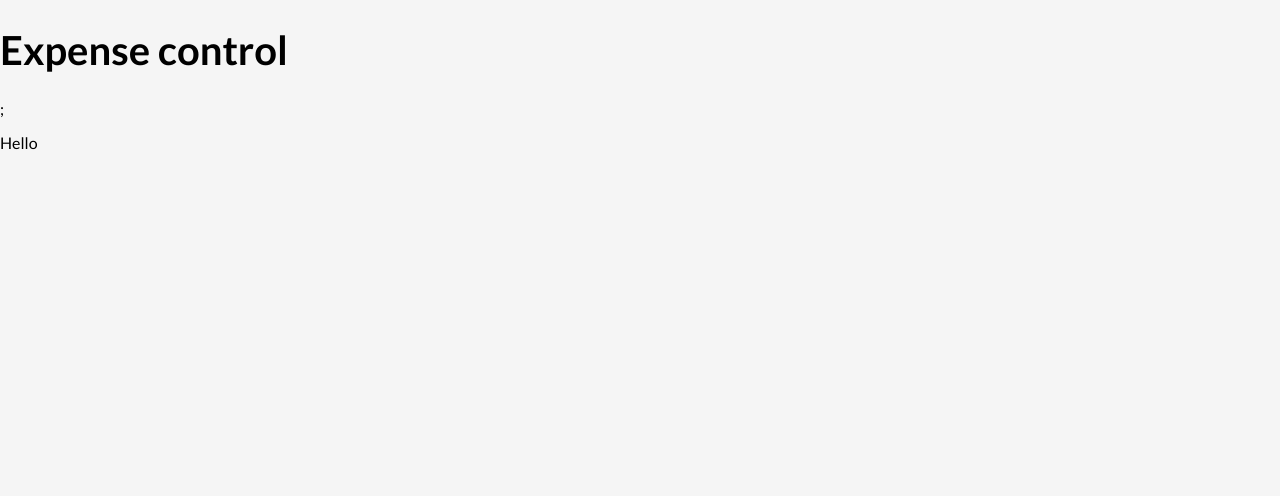
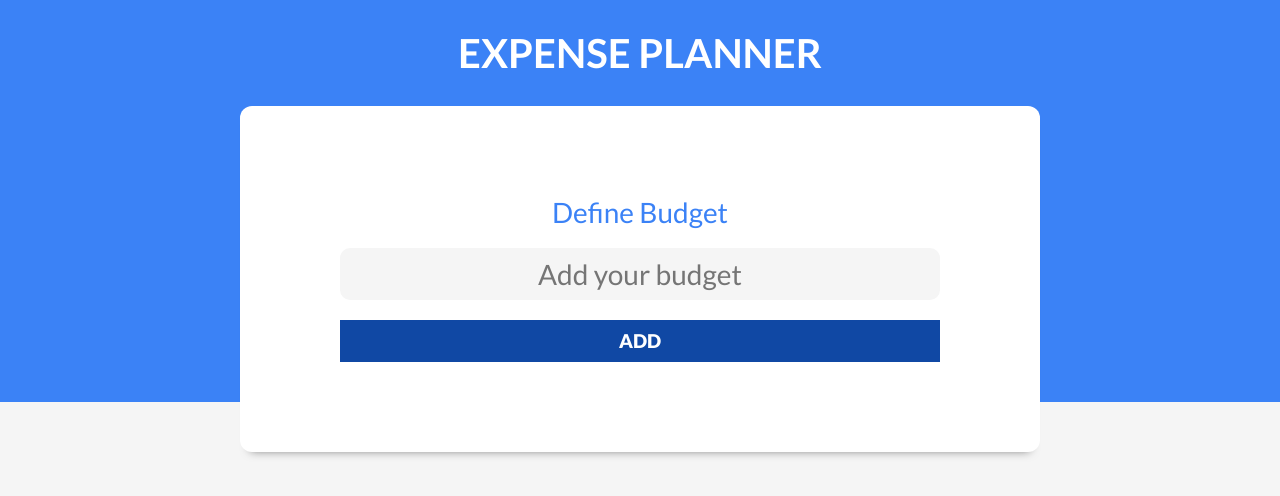
Before and after one commit to Sparktan24/expense-control, a React (Vite) app: page / in a window 1280 px wide. Shown: the top 496 px of the page. Built offline with nearby package versions, Linux system fonts and the light colour scheme.

Commit message:
Add define budget design

```diff
--- a/src/App.jsx
+++ b/src/App.jsx
@@ -1,10 +1,11 @@
 import { useState } from "react";
+import Header from "./components/Header";
 
 function App() {
   return (
-    <>
-      <h1>Expense control</h1>;<p className="test">Hello</p>
-    </>
+    <div>
+      <Header />
+    </div>
   );
 }
 
--- /dev/null
+++ b/src/components/Header.jsx
@@ -0,0 +1,13 @@
+import React from "react";
+import NewBudget from "./NewBudget";
+
+const Header = () => {
+  return (
+    <header>
+      <h1>Expense planner</h1>
+      <NewBudget />
+    </header>
+  );
+};
+
+export default Header;
--- /dev/null
+++ b/src/components/NewBudget.jsx
@@ -0,0 +1,22 @@
+import React from "react";
+
+const NewBudget = () => {
+  return (
+    <div className="contenedor-presupuesto contenedor sombra">
+      <form className="formulario">
+        <div className="campo">
+          <label>Define Budget</label>
+          <input
+            type="text"
+            className="nuevo-presupuesto"
+            placeholder="Add your budget"
+          />
+        </div>
+
+        <input type="submit" value="Add" />
+      </form>
+    </div>
+  );
+};
+
+export default NewBudget;
```
